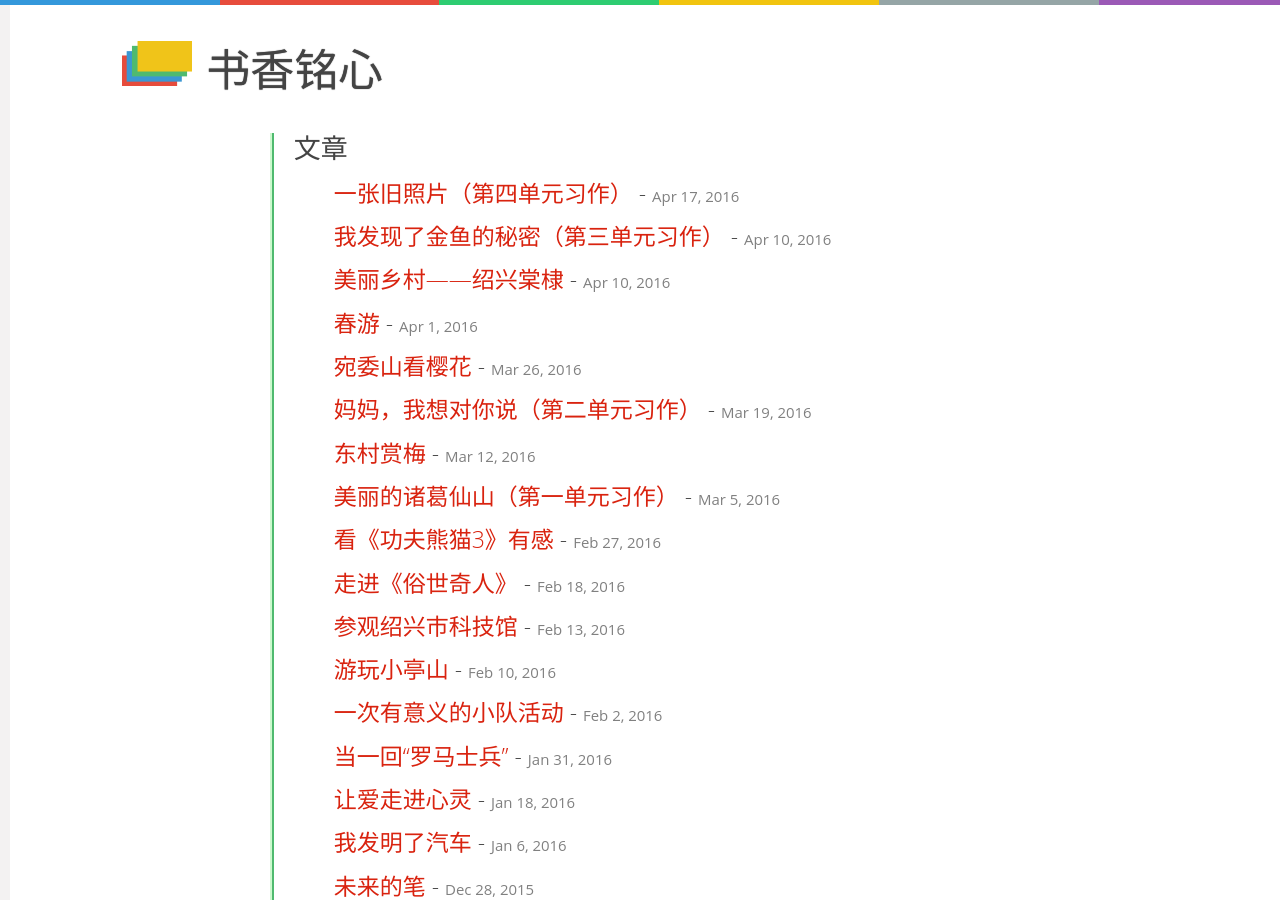
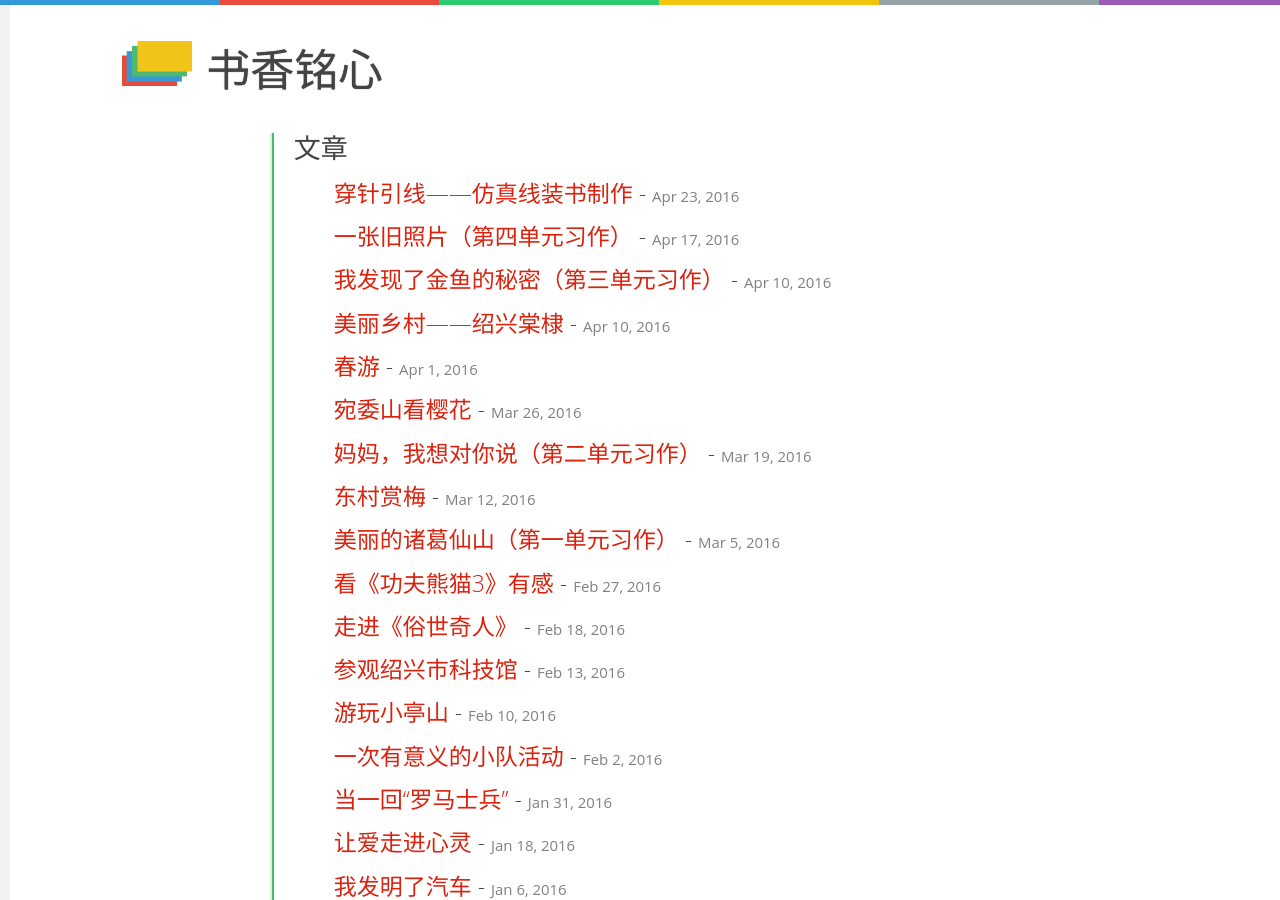
Before and after one commit to winsphinx/sxmx, a Jekyll site: the page built from index.html, in a window 1280 px wide and 900 px high. Built offline with Jekyll 4.4.1, drawn with Linux system fonts in a browser that asks for light colours; comment, search, counter and statistics services are not loaded; part of the change alters nothing that is shown.

Commit message:
add posts

```diff
--- /dev/null
+++ b/_posts/2016-04-23-book.md
@@ -0,0 +1,10 @@
+---
+layout: post
+title: 穿针引线——仿真线装书制作
+---
+
+
+　　今天是世界读书日。杜甫说：“读书破万卷，下笔如有神。”高尔基说：“书籍是人类进步的阶梯。”笛卡尔说：“读一本好书，就是与许多高尚的人谈话。”从中国到外国，书籍是非常重要的。
+　　今天，我和爸爸去绍兴市越城区图书馆参加“穿针引线——自己亲手做一本线装书”活动。我们先拿到一本书，接着又拿到线和针。工作人员教我们怎么穿书、装饰书。我和爸爸按照工作人员的教法，先用线量出书的七倍，之后把线对折，穿进针眼里。之后把两头打结。先拿出两根线头，右手的线头在底下，左手的线头在上面，之后以左手大拇指的大小穿一个洞，把右手的线头拉出。这样两头就不会散了。之后把针穿向书的第二个孔里。书有四个孔，之后拉出，留着大概半边书的长度，再把针从书的中间挑出来，把线头留在书的中间部分。然后再把第二个孔的线拿出来，再穿下去，再拿出来。这样正反共穿三次，四个孔，就是穿十二次。最后，用一个巧妙地方法将线打得非常漂亮。书就这样装好了，感觉很漂亮哦！
+　　本来还有两个活动即体验碑拓技艺和古籍修复技艺展示，由于时间关系，我没有参加，不过我还看了旁边的古书介绍。
+　　这次参加仿真线装书制作，我不仅体会到书籍装订的乐趣，还知道了一些古书的知识，收获满满！
```
Also changed, not shown: _posts/2016-03-19-letter.md (+1 -1 lines).
